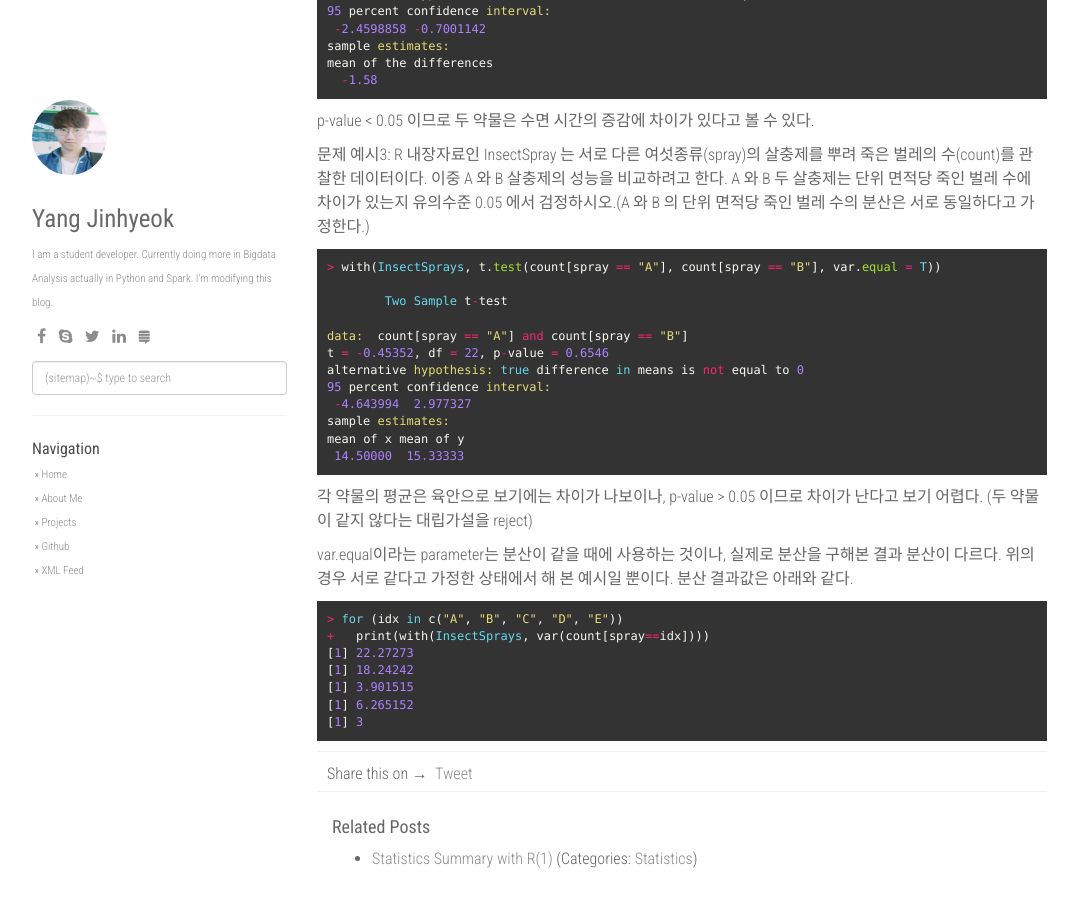
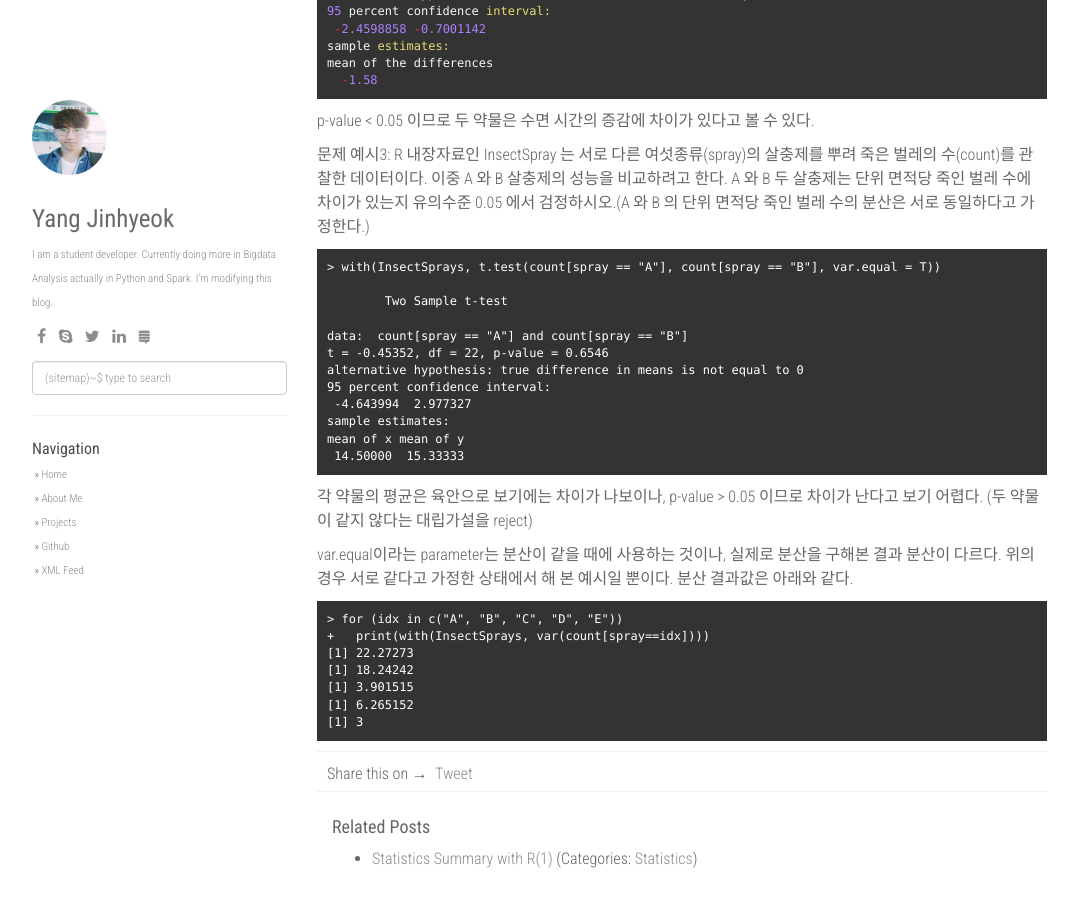
Before and after one commit to Yangyangii/Yangyangii.github.io, a Jekyll site: the page built from _posts/2017-01-02-Statistics-Summary-withR-2.markdown, in a window 1280 px wide and 900 px high, scrolled down 2325 px. Shown: the whole window, without its empty margins (53-1131 px from the left). Built offline with Jekyll 4.4.1, drawn with Linux system fonts in a browser that asks for light colours; nearby versions of some CDN libraries; comment, search, counter and statistics services are not loaded.

Commit message:
통계 정리 Highlight 변경

```diff
--- a/_posts/2017-01-02-Statistics-Summary-withR-2.markdown
+++ b/_posts/2017-01-02-Statistics-Summary-withR-2.markdown
@@ -99,7 +99,7 @@ mean of the differences
 p-value < 0.05 이므로 두 약물은 수면 시간의 증감에 차이가 있다고 볼 수 있다.
 
 문제 예시3: R 내장자료인 InsectSpray 는 서로 다른 여섯종류(spray)의 살충제를 뿌려 죽은 벌레의 수(count)를 관찰한 데이터이다. 이중 A 와 B 살충제의 성능을 비교하려고 한다. A 와 B 두 살충제는 단위 면적당 죽인 벌레 수에 차이가 있는지 유의수준 0.05 에서 검정하시오.(A 와 B 의 단위 면적당 죽인 벌레 수의 분산은 서로 동일하다고 가정한다.)
-{% highlight ruby %}
+{% highlight html %}
 > with(InsectSprays, t.test(count[spray == "A"], count[spray == "B"], var.equal = T))
 
 	Two Sample t-test
@@ -120,7 +120,7 @@ mean of x mean of y
 var.equal이라는 parameter는 분산이 같을 때에 사용하는 것이나, 실제로 분산을 구해본 결과 분산이 다르다.
 위의 경우 서로 같다고 가정한 상태에서 해 본 예시일 뿐이다.
 분산 결과값은 아래와 같다.
-{% highlight ruby %}
+{% highlight rhtml %}
 > for (idx in c("A", "B", "C", "D", "E"))
 +   print(with(InsectSprays, var(count[spray==idx])))
 [1] 22.27273
```
